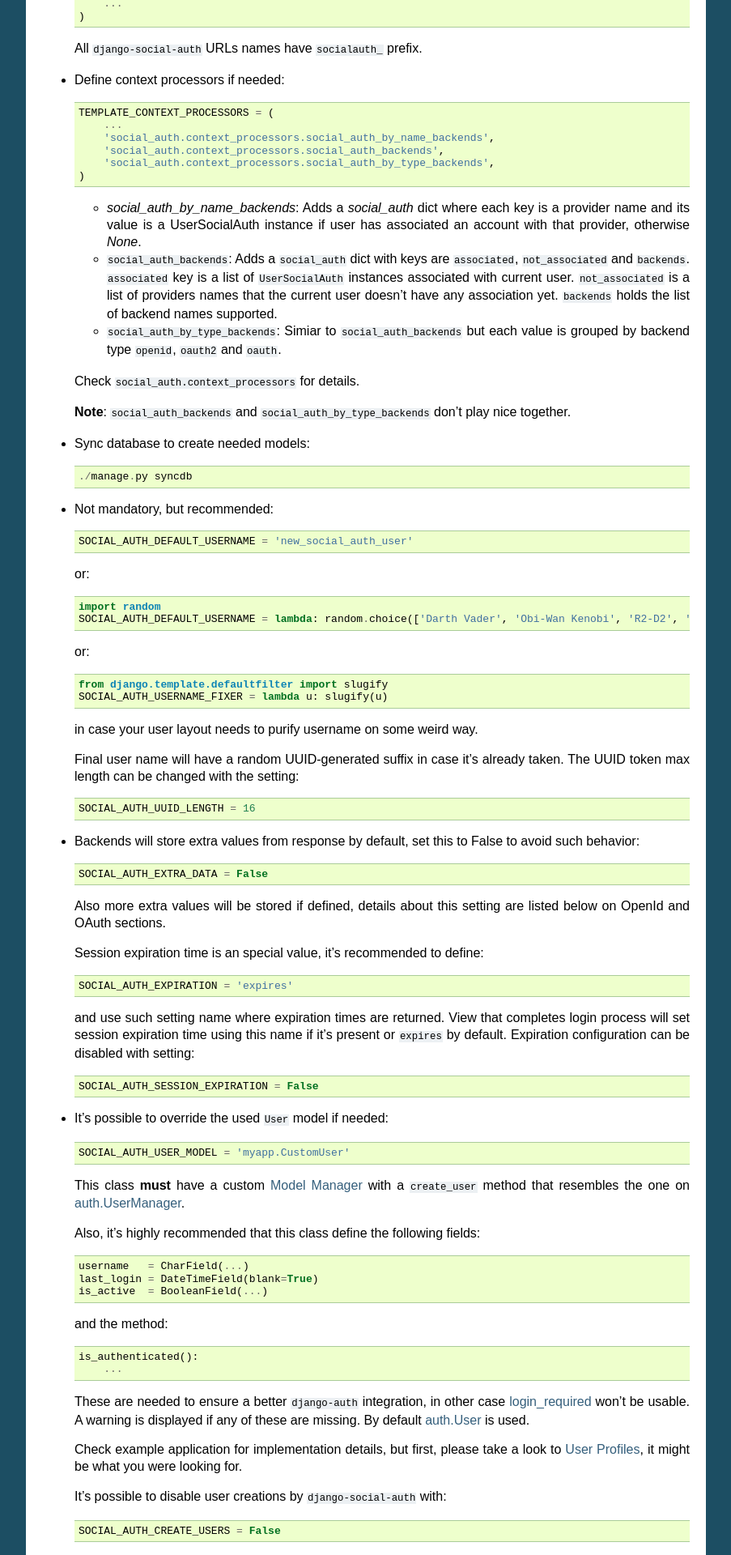
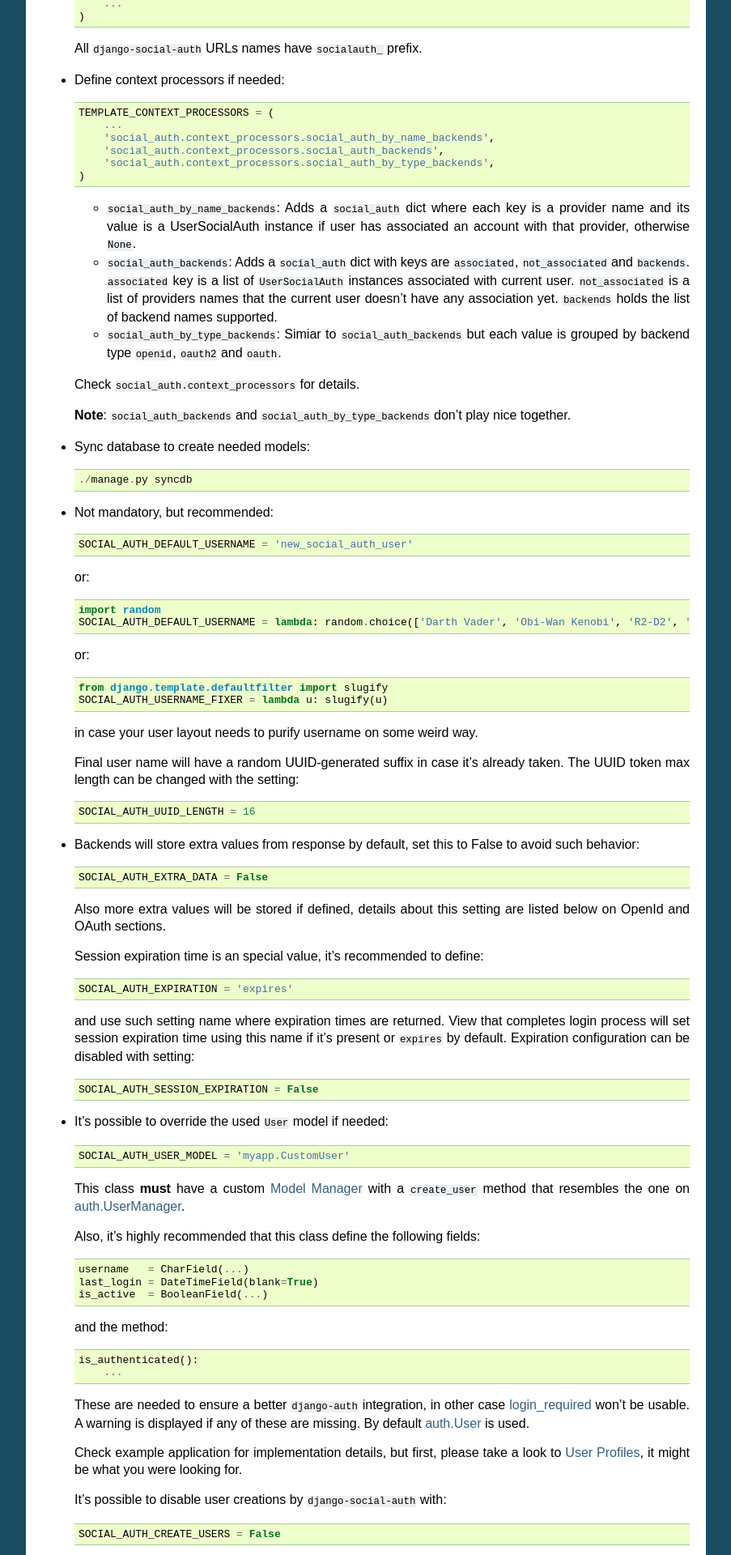
Before and after one commit to Naveen-Kumar999/django-social-auth, a Sphinx documentation site: the page built from doc/configuration.rst, in a window 1280 px wide. Shown: the part 1815-3735 px from the top of the page at 81% size, without its empty margins (198-1101 px from the left). Built offline with Sphinx 7.4.7, drawn with Linux system fonts in a browser that asks for light colours.

Commit message:
More ReST fixes

```diff
--- a/README.rst
+++ b/README.rst
@@ -216,10 +216,10 @@ Configuration
         'social_auth.context_processors.social_auth_by_type_backends',
     )
 
-  * `social_auth_by_name_backends`:
-    Adds a `social_auth` dict where each key is a provider name and its value
+  * ``social_auth_by_name_backends``:
+    Adds a ``social_auth`` dict where each key is a provider name and its value
     is a UserSocialAuth instance if user has associated an account with that
-    provider, otherwise `None`.
+    provider, otherwise ``None``.
 
   * ``social_auth_backends``:
     Adds a ``social_auth`` dict with keys are ``associated``, ``not_associated`` and
--- a/doc/configuration.rst
+++ b/doc/configuration.rst
@@ -113,10 +113,10 @@ Configuration
         'social_auth.context_processors.social_auth_by_type_backends',
     )
 
-  * `social_auth_by_name_backends`:
-    Adds a `social_auth` dict where each key is a provider name and its value
+  * ``social_auth_by_name_backends``:
+    Adds a ``social_auth`` dict where each key is a provider name and its value
     is a UserSocialAuth instance if user has associated an account with that
-    provider, otherwise `None`.
+    provider, otherwise ``None``.
 
   * ``social_auth_backends``:
     Adds a ``social_auth`` dict with keys are ``associated``, ``not_associated`` and
```
